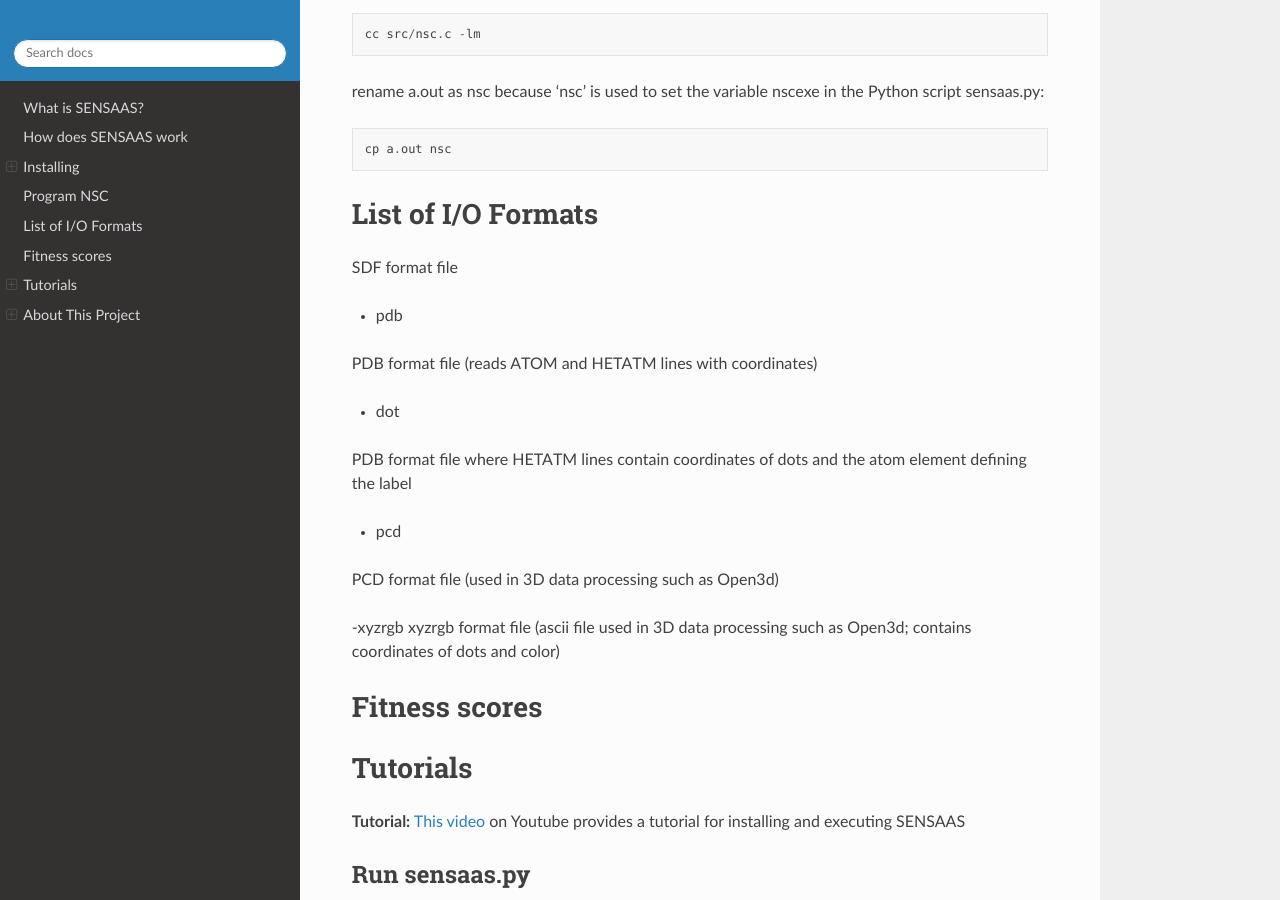
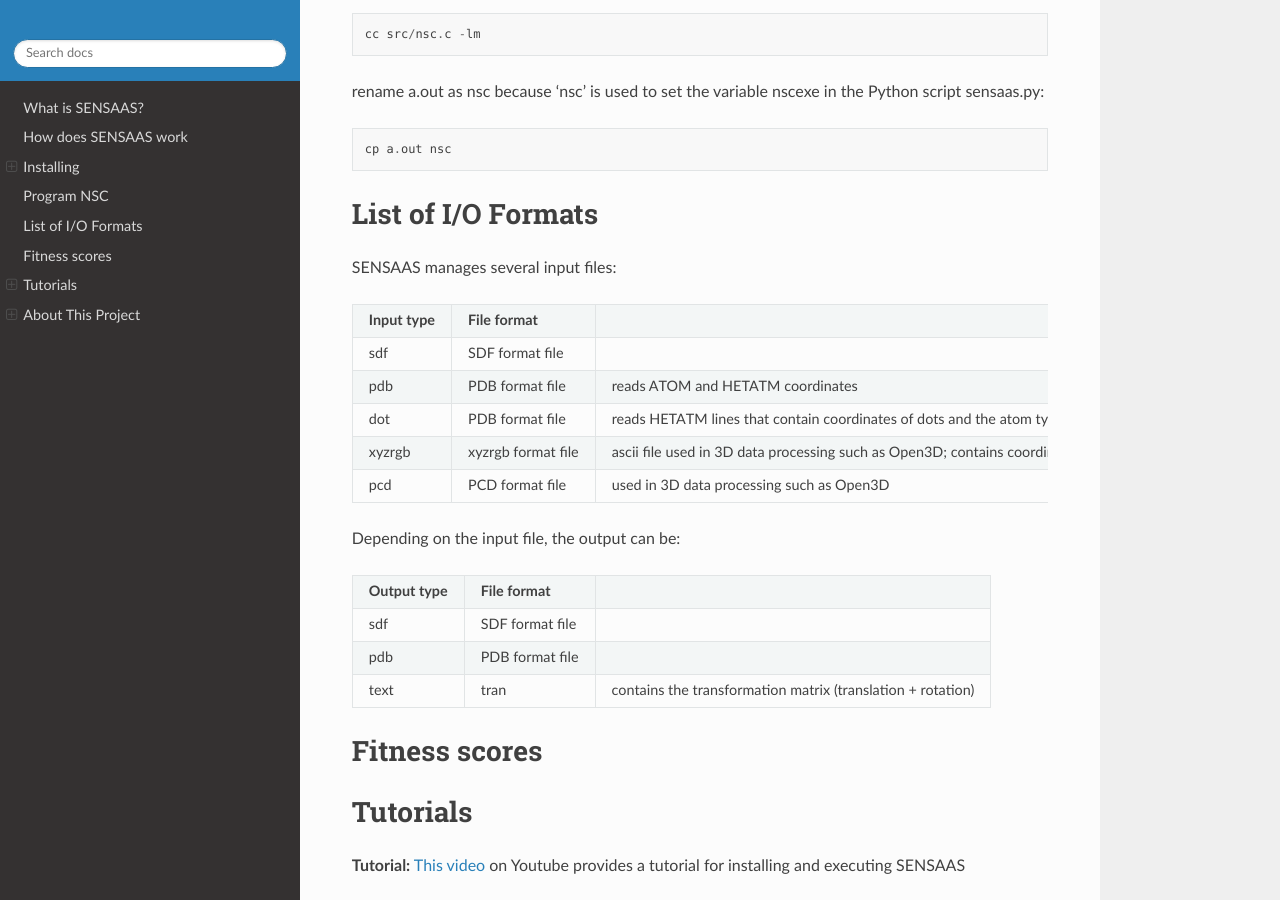
Before and after one commit to SENSAAS/sensaas, a Sphinx documentation site: the page built from docs/index.rst, in a window 1280 px wide and 900 px high, scrolled down 3861 px. Built offline with Sphinx 7.4.7 and the Read the Docs theme 2.0.0, drawn with Linux system fonts in a browser that asks for light colours.

Commit message:
Update index.rst

```diff
--- a/docs/index.rst
+++ b/docs/index.rst
@@ -136,21 +136,45 @@ rename a.out as nsc because 'nsc' is used to set the variable nscexe in the Pyth
 List of I/O Formats
 ===================
 
-.. note::sdf
+SENSAAS manages several input files:
 
-SDF format file
+.. list-table::
 
-- pdb
-PDB format file (reads ATOM and HETATM lines with coordinates)
+ * - **Input type**
+   - **File format**
+   -
+ * - sdf
+   - SDF format file
+   -
+ * - pdb
+   - PDB format file
+   - reads ATOM and HETATM coordinates
+ * - dot
+   - PDB format file
+   - reads HETATM lines that contain coordinates of dots and the atom type for defining the label
+ * - xyzrgb
+   - xyzrgb format file
+   - ascii file used in 3D data processing such as Open3D; contains coordinates of dots and color
+ * - pcd
+   - PCD format file
+   - used in 3D data processing such as Open3D
 
-- dot
-PDB format file where HETATM lines contain coordinates of dots and the atom element defining the label
+Depending on the input file, the output can be:
 
-- pcd
-PCD format file (used in 3D data processing such as Open3d)
+.. list-table::
 
--xyzrgb
-xyzrgb format file (ascii file used in 3D data processing such as Open3d; contains coordinates of dots and color)
+ * - **Output type**
+   - **File format**
+   -
+ * - sdf
+   - SDF format file
+   -
+ * - pdb
+   - PDB format file
+   -
+ * - text
+   - tran
+   - contains the transformation matrix (translation + rotation)
 
 
 Fitness scores
```
